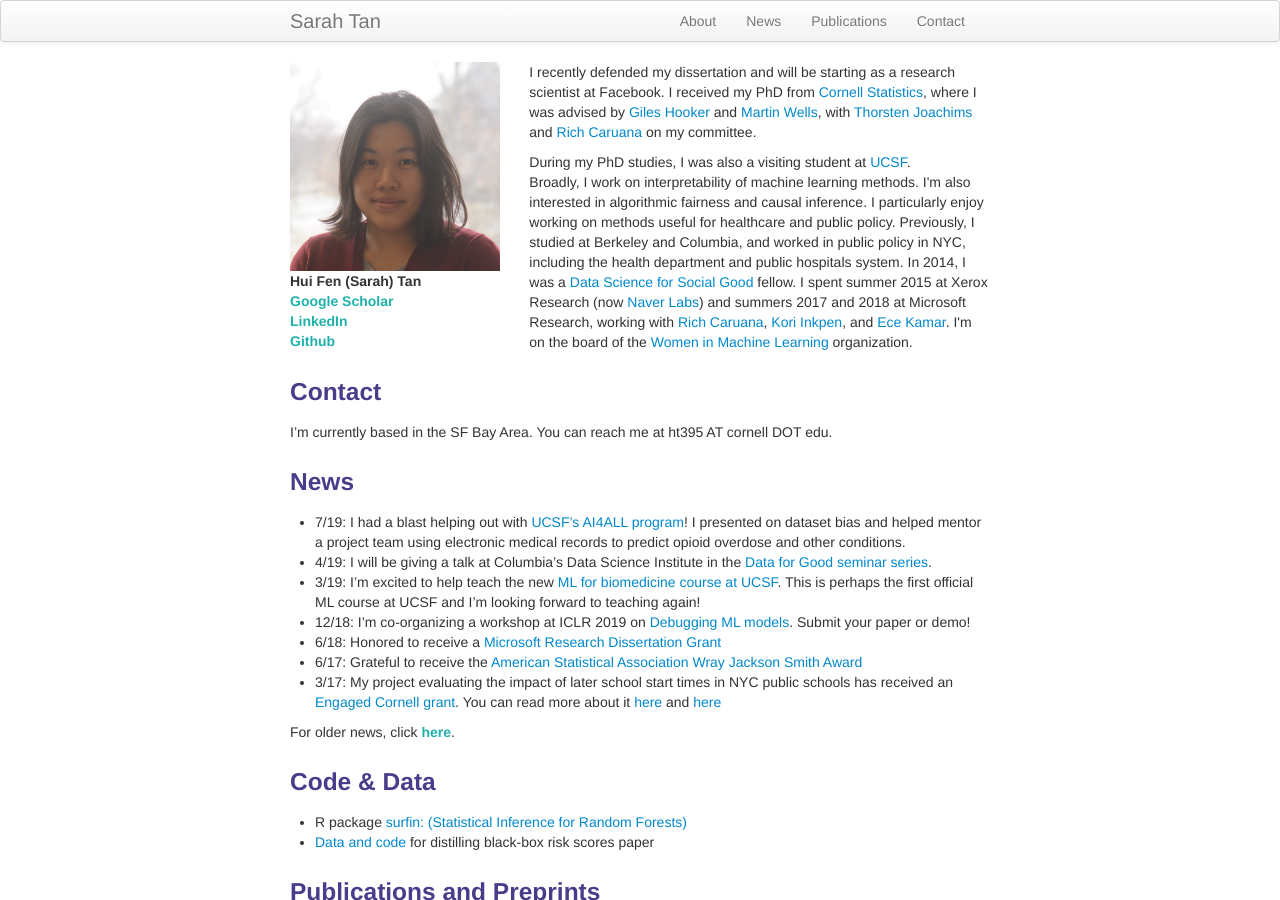
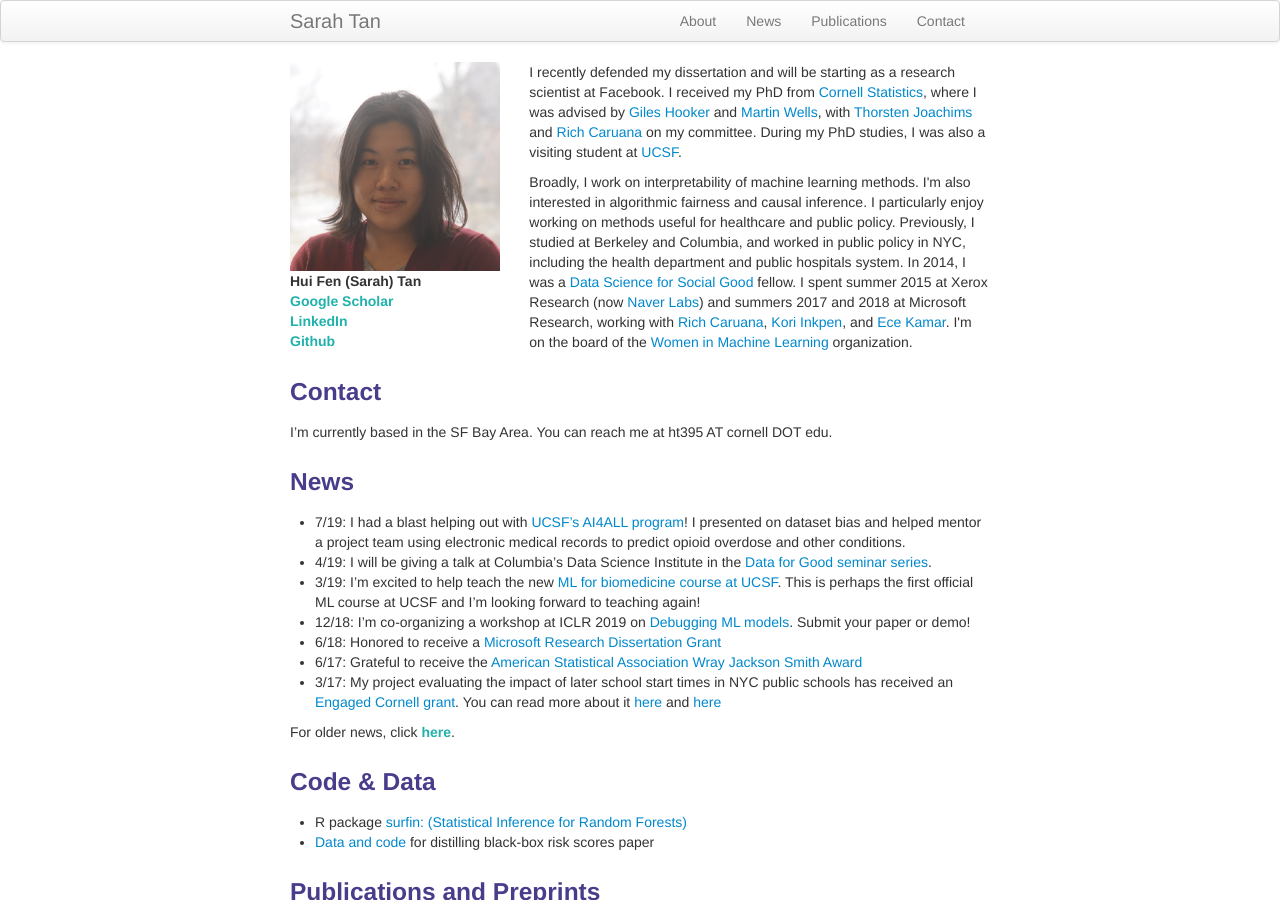
Before and after one commit to shftan/shftan.github.io, a Jekyll site: the page built from index.md, in a window 1280 px wide and 900 px high. Built offline with Jekyll 4.4.1, drawn with Linux system fonts in a browser that asks for light colours.

```diff
--- a/index.md
+++ b/index.md
@@ -18,7 +18,7 @@ keywords: Sarah Tan, Cornell, statistics, interpretability, causal inference, co
         </div>
 
         <div class="span8">
-                <p>I recently defended my dissertation and will be starting as a research scientist at Facebook. I received my PhD from <a href="https://stat.cornell.edu/">Cornell Statistics</a>, where I was advised by <a href="http://faculty.bscb.cornell.edu/~hooker/">Giles Hooker</a> and <a href="https://courses.cit.cornell.edu/mtw1/">Martin Wells</a>, with <a href="https://www.cs.cornell.edu/people/tj/">Thorsten Joachims</a> and <a href="https://www.microsoft.com/en-us/research/people/rcaruana/">Rich Caruana</a> on my committee. </p> During my PhD studies, I was also a visiting student at <a href="https://epibiostat.ucsf.edu/">UCSF</a>.
+                <p>I recently defended my dissertation and will be starting as a research scientist at Facebook. I received my PhD from <a href="https://stat.cornell.edu/">Cornell Statistics</a>, where I was advised by <a href="http://faculty.bscb.cornell.edu/~hooker/">Giles Hooker</a> and <a href="https://courses.cit.cornell.edu/mtw1/">Martin Wells</a>, with <a href="https://www.cs.cornell.edu/people/tj/">Thorsten Joachims</a> and <a href="https://www.microsoft.com/en-us/research/people/rcaruana/">Rich Caruana</a> on my committee. During my PhD studies, I was also a visiting student at <a href="https://epibiostat.ucsf.edu/">UCSF</a>. </p>
 
 <p>Broadly, I work on interpretability of machine learning methods. I'm also interested in algorithmic fairness and causal inference. I particularly enjoy working on methods useful for healthcare and public policy. Previously, I studied at Berkeley and Columbia, and worked in public policy in NYC, including the health department and public hospitals system. In 2014, I was a <a href="https://dssg.uchicago.edu">Data Science for Social Good</a> fellow. I spent summer 2015 at Xerox Research (now <a href="http://www.europe.naverlabs.com">Naver Labs</a>) and summers 2017 and 2018 at Microsoft Research, working with <a href="https://www.microsoft.com/en-us/research/people/rcaruana/">Rich Caruana</a>, <a href="https://www.microsoft.com/en-us/research/people/kori/">Kori Inkpen</a>, and <a href="https://www.microsoft.com/en-us/research/people/eckamar/">Ece Kamar</a>. I'm on the board of the <a href="https://wimlworkshop.org">Women in Machine Learning</a> organization.</p>
 
```
